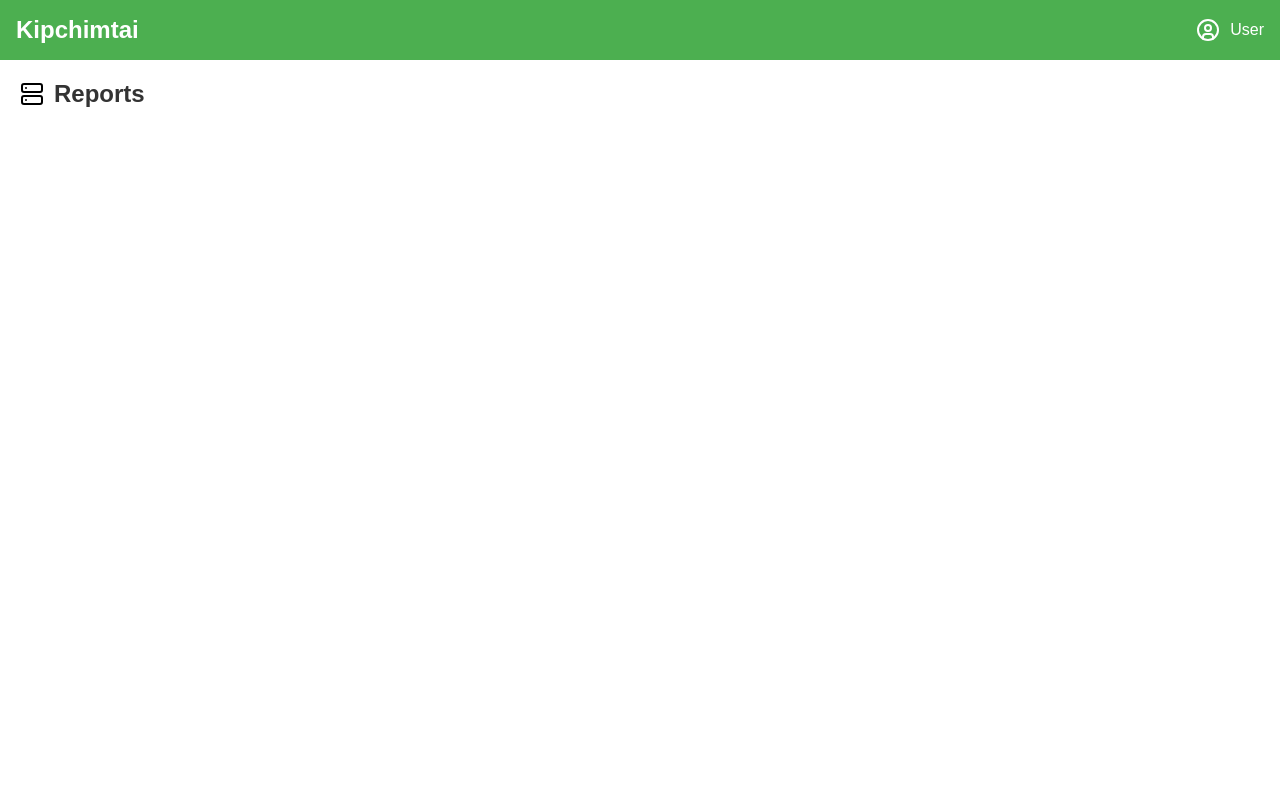
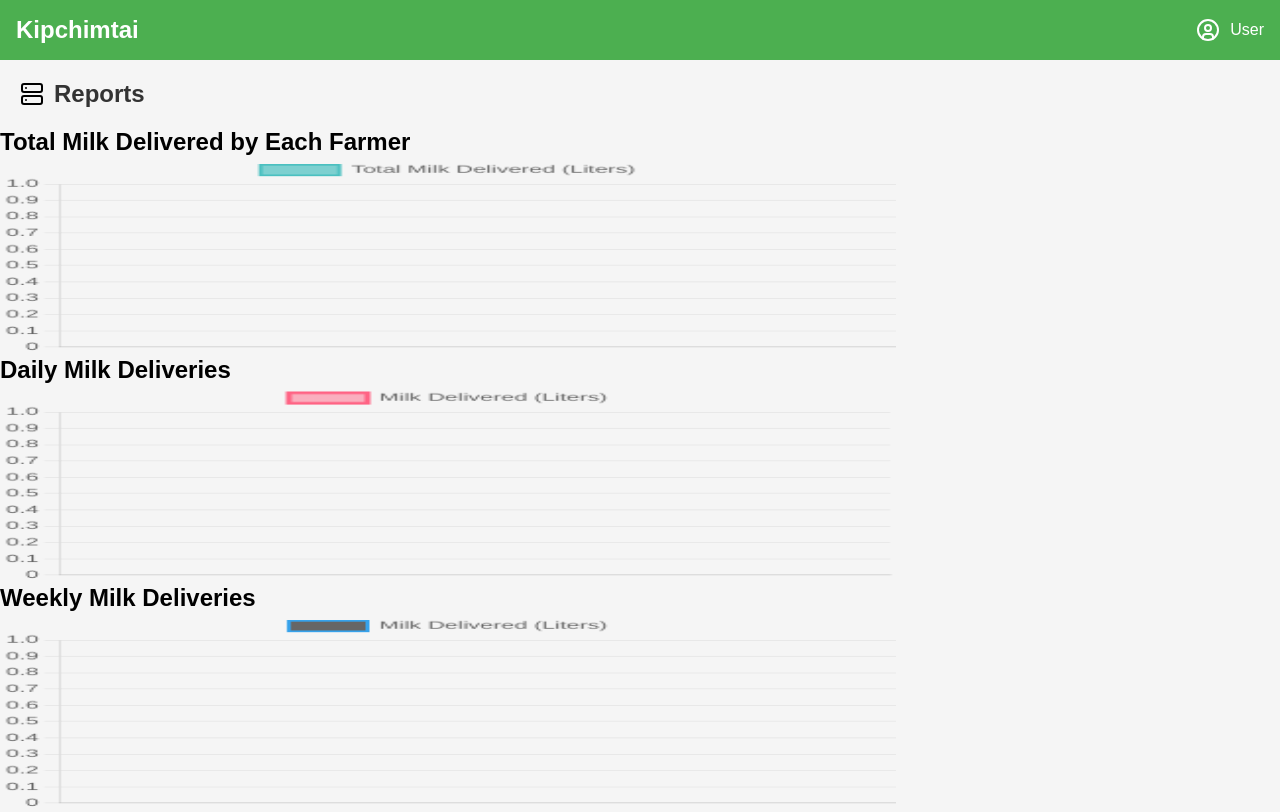
Before and after one commit to Korirtimo/Kipchimtai, a Flask app: page /Reports.html in a window 1280 px wide. Before the commit the page ends 107 px from the top, so only its background shows below. Run offline with Flask 3, Linux system fonts and the light colour scheme; data that the repository does not hold is empty; some libraries are stand-ins or nearby versions.

Commit message:
few changes

```diff
--- a/frontend/app.py
+++ b/frontend/app.py
@@ -159,6 +159,50 @@ def get_farmers():
     conn.close()
     return jsonify(farmers)
 
+@app.route('/api/reports', methods=['GET'])
+def get_reports():
+    conn = get_db_connection()
+    cursor = conn.cursor(dictionary=True)
+
+    # Get milk delivered per farmer
+    query_farmers = """
+    SELECT f.name AS farmer, SUM(m.quantity) AS total_milk
+    FROM farmers f
+    LEFT JOIN milk_records m ON f.id = m.farmer_id
+    GROUP BY f.name
+    ORDER BY total_milk DESC
+    """
+    cursor.execute(query_farmers)
+    farmers_data = cursor.fetchall()
+
+    # Get daily milk delivered
+    query_daily = """
+    SELECT DATE(record_date) AS date, SUM(quantity) AS total_milk
+    FROM milk_records
+    GROUP BY DATE(record_date)
+    ORDER BY date
+    """
+    cursor.execute(query_daily)
+    daily_data = cursor.fetchall()
+
+    # Get weekly milk delivered
+    query_weekly = """
+    SELECT YEAR(record_date) AS year, WEEK(record_date) AS week, SUM(quantity) AS total_milk
+    FROM milk_records
+    GROUP BY year, week
+    ORDER BY year DESC, week DESC
+    """
+    cursor.execute(query_weekly)
+    weekly_data = cursor.fetchall()
+
+    cursor.close()
+    conn.close()
+
+    return jsonify({
+        "farmers": farmers_data,
+        "daily": daily_data,
+        "weekly": weekly_data
+    })
 
 
 ### Serve Static HTML Pages Using Flask's render_template (Optional)
--- a/frontend/static/script.js
+++ b/frontend/static/script.js
@@ -221,6 +221,138 @@ document.addEventListener('DOMContentLoaded', function() {
   });
 });
 
+document.addEventListener('DOMContentLoaded', function() {
+  fetch('/api/reports')
+      .then(response => response.json())
+      .then(data => {
+          renderFarmersChart(data.farmers);
+          renderDailyChart(data.daily);
+          renderWeeklyChart(data.weekly);
+      })
+      .catch(error => console.error('Error loading report data:', error));
+});
+
+// 🌟 Chart 1: Total Milk Delivered by Each Farmer (Bar Chart)
+function renderFarmersChart(farmersData) {
+  const ctx = document.getElementById('farmersChart').getContext('2d');
+  new Chart(ctx, {
+      type: 'bar',
+      data: {
+          labels: farmersData.map(f => f.farmer),
+          datasets: [{
+              label: 'Total Milk Delivered (Liters)',
+              data: farmersData.map(f => f.total_milk),
+              backgroundColor: 'rgba(75, 192, 192, 0.7)', // Teal bars
+              borderColor: 'rgba(75, 192, 192, 1)',
+              borderWidth: 2,
+              borderRadius: 8, // Rounded corners
+              hoverBackgroundColor: 'rgba(75, 192, 192, 0.9)'
+          }]
+      },
+      options: {
+          responsive: true,
+          plugins: {
+              legend: { display: true },
+              tooltip: { enabled: true }
+          },
+          scales: {
+              y: {
+                  beginAtZero: true,
+                  grid: { color: 'rgba(200, 200, 200, 0.3)' }
+              },
+              x: {
+                  grid: { display: false }
+              }
+          }
+      }
+  });
+}
+
+// 🌟 Chart 2: Daily Milk Deliveries (Smooth Line Chart with Gradient)
+function renderDailyChart(dailyData) {
+  const ctx = document.getElementById('dailyChart').getContext('2d');
+
+  // Create gradient background
+  let gradient = ctx.createLinearGradient(0, 0, 0, 400);
+  gradient.addColorStop(0, 'rgba(255, 99, 132, 0.5)'); // Red top
+  gradient.addColorStop(1, 'rgba(255, 99, 132, 0.1)'); // Transparent bottom
+
+  new Chart(ctx, {
+      type: 'line',
+      data: {
+          labels: dailyData.map(d => d.date),
+          datasets: [{
+              label: 'Milk Delivered (Liters)',
+              data: dailyData.map(d => d.total_milk),
+              borderColor: 'rgba(255, 99, 132, 1)',
+              backgroundColor: gradient,
+              fill: true, // Gradient fill
+              borderWidth: 3,
+              pointRadius: 5,
+              pointBackgroundColor: 'rgba(255, 99, 132, 1)',
+              tension: 0.3 // Smooth curve
+          }]
+      },
+      options: {
+          responsive: true,
+          plugins: {
+              legend: { display: true },
+              tooltip: { enabled: true }
+          },
+          scales: {
+              y: {
+                  beginAtZero: true,
+                  grid: { color: 'rgba(200, 200, 200, 0.3)' }
+              },
+              x: {
+                  grid: { display: false }
+              }
+          }
+      }
+  });
+}
+
+// 🌟 Chart 3: Weekly Milk Deliveries (Colorful Bar Chart)
+function renderWeeklyChart(weeklyData) {
+  const ctx = document.getElementById('weeklyChart').getContext('2d');
+
+  // Generate a different color for each bar
+  const barColors = weeklyData.map(() => `rgba(${Math.random()*255}, ${Math.random()*255}, ${Math.random()*255}, 0.7)`);
+
+  new Chart(ctx, {
+      type: 'bar',
+      data: {
+          labels: weeklyData.map(w => `Week ${w.week}, ${w.year}`),
+          datasets: [{
+              label: 'Milk Delivered (Liters)',
+              data: weeklyData.map(w => w.total_milk),
+              backgroundColor: barColors,
+              borderColor: 'rgba(54, 162, 235, 1)',
+              borderWidth: 2,
+              borderRadius: 8,
+              hoverBackgroundColor: 'rgba(54, 162, 235, 0.9)'
+          }]
+      },
+      options: {
+          responsive: true,
+          plugins: {
+              legend: { display: true },
+              tooltip: { enabled: true }
+          },
+          scales: {
+              y: {
+                  beginAtZero: true,
+                  grid: { color: 'rgba(200, 200, 200, 0.3)' }
+              },
+              x: {
+                  grid: { display: false }
+              }
+          }
+      }
+  });
+}
+
+
 // Set up event listeners for navigation links
 homeLink.addEventListener('click', showHomePage);
 recordsLink.addEventListener('click', showRecordsPage);
--- a/frontend/templates/Reports.html
+++ b/frontend/templates/Reports.html
@@ -4,7 +4,8 @@
     <meta charset="UTF-8">
     <meta name="viewport" content="width=device-width, initial-scale=1.0">
     <title>Kipchimtai Reports</title>
-    <script src="https://cdnjs.cloudflare.com/ajax/libs/Chart.js/3.7.0/chart.min.js"></script>
+    <script src="https://cdn.jsdelivr.net/npm/chart.js"></script>
+    <script defer src="static/script.js"></script>
     <style>
         * {
             margin: 0;
@@ -88,6 +89,7 @@
         .chart-container {
             background-color: white;
             padding: 20px;
+            align-items: center;
             border-radius: 8px;
             box-shadow: 0 1px 3px rgba(0, 0, 0, 0.1);
         }
@@ -99,8 +101,12 @@
         }
 
         canvas {
-            width: 100% !important;
-            height: 300px !important;
+            width:70% !important;
+            height: 200px !important;
+        }
+        body {
+            background-color: #f5f5f5;
+            align-content: center;
         }
     </style>
 </head>
@@ -118,7 +124,20 @@
         <h2>Reports</h2>
     </div>
 
+    <div>
+        <h2>Total Milk Delivered by Each Farmer</h2>
+        <canvas id="farmersChart"></canvas>
+    </div>
 
+    <div>
+        <h2>Daily Milk Deliveries</h2>
+        <canvas id="dailyChart"></canvas>
+    </div>
+
+    <div>
+        <h2>Weekly Milk Deliveries</h2>
+        <canvas id="weeklyChart"></canvas>
+    </div>
 
 
 </body>
```
